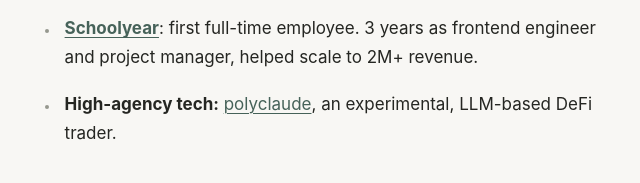
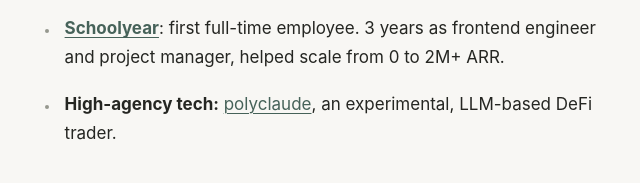
Before and after one commit to philippmerz/philippmerz.github.io, a plain HTML site: page index.html in a window 1280 px wide. Shown: the part 376-559 px from the top of the page, 317-957 px from the left. Drawn offline with Linux system fonts and the light colour scheme.

```diff
--- a/index.html
+++ b/index.html
@@ -22,7 +22,7 @@
     <p>I'm Philipp, a <span id="age">24</span>-year-old coder from Germany, currently living in the Netherlands. I'm interested in high-agency tech, applied philosophy and martial arts (practicing kickboxing).</p>
     <ul>
       <li><a href="https://github.com/philippmerz/rl-thesis/blob/main/latex/thesis.pdf" target="_blank" rel="noopener"><strong>Bachelor in Data Science, TU Eindhoven</strong></a>: thesis on training a DQN agent to maximise survival on a 2D grid (graded 8.5/10).</li>
-      <li><a href="https://schoolyear.nl" target="_blank" rel="noopener"><strong>Schoolyear</strong></a>: first full-time employee. 3 years as frontend engineer and project manager, helped scale to 2M+ revenue.</li>
+      <li><a href="https://schoolyear.nl" target="_blank" rel="noopener"><strong>Schoolyear</strong></a>: first full-time employee. 3 years as frontend engineer and project manager, helped scale from 0 to 2M+ ARR.</li>
       <li><strong>High-agency tech:</strong> <a href="/polyclaude/">polyclaude</a>, an experimental, LLM-based DeFi trader.</li>
     </ul>
     <section class="projects">
```
